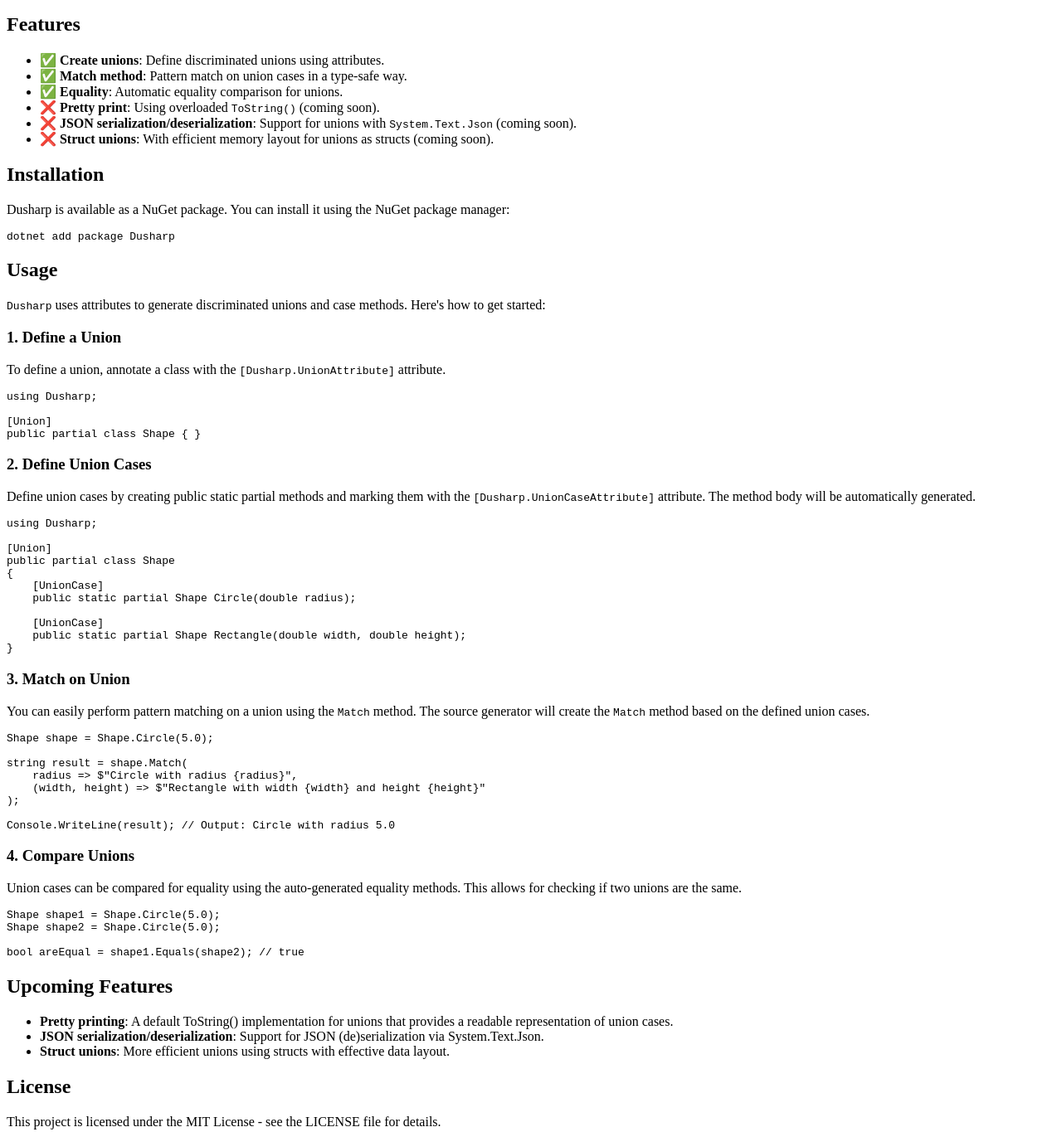
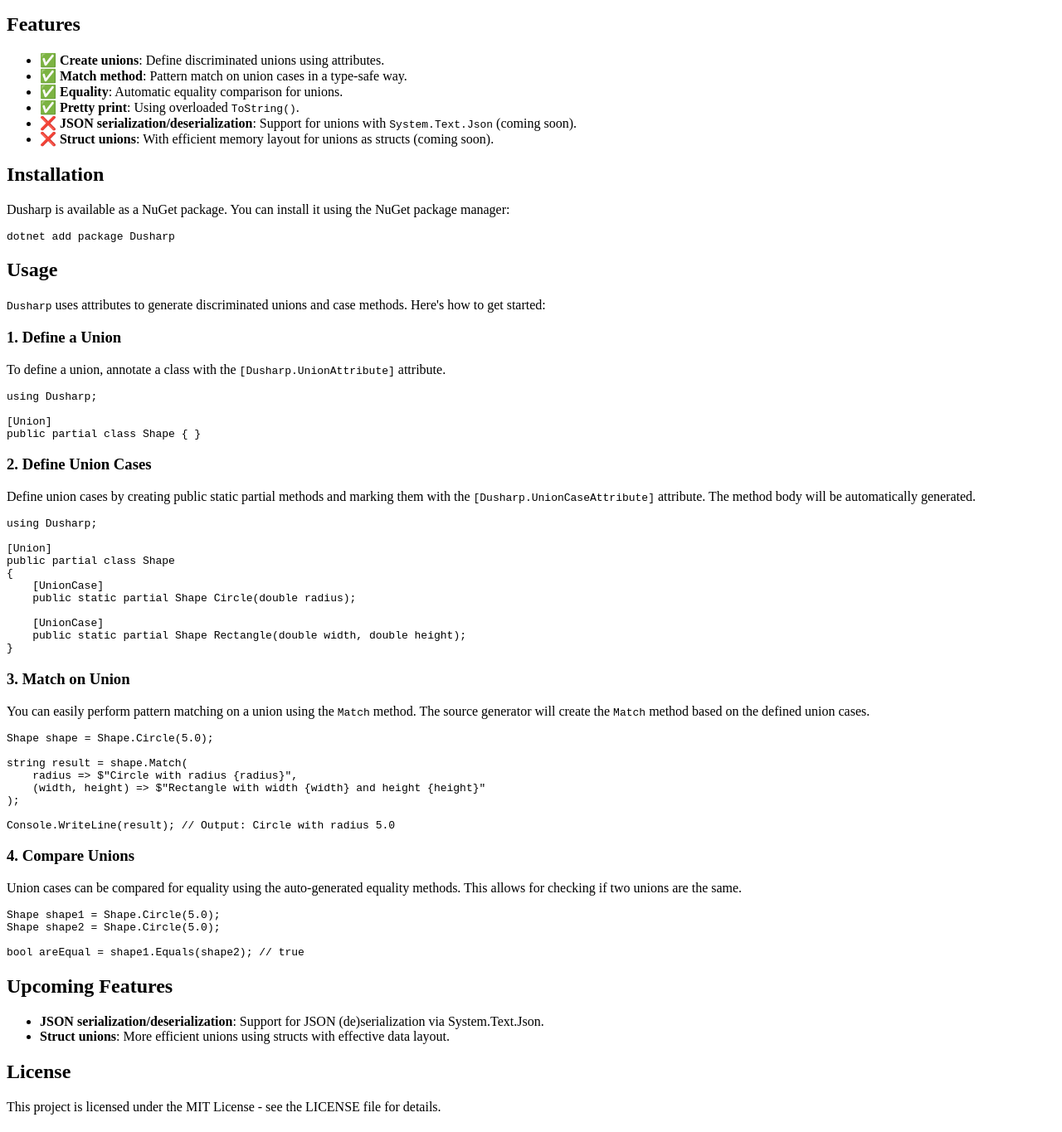
Before and after one commit to kolebynov/Dusharp, a plain HTML site: page index.html in a window 1280 px wide. Shown: the part 440-1805 px from the top of the page at 83% size. Drawn offline with Linux system fonts and the light colour scheme.

Commit message:
fix: Update index.html

```diff
--- a/index.html
+++ b/index.html
@@ -26,7 +26,7 @@
         <li>✅ <strong>Create unions</strong>: Define discriminated unions using attributes.</li>
         <li>✅ <strong>Match method</strong>: Pattern match on union cases in a type-safe way.</li>
         <li>✅ <strong>Equality</strong>: Automatic equality comparison for unions.</li>
-        <li>❌ <strong>Pretty print</strong>: Using overloaded <code>ToString()</code> (coming soon).</li>
+        <li>✅ <strong>Pretty print</strong>: Using overloaded <code>ToString()</code>.</li>
         <li>❌ <strong>JSON serialization/deserialization</strong>: Support for unions with <code>System.Text.Json</code>
             (coming soon).</li>
         <li>❌ <strong>Struct unions</strong>: With efficient memory layout for unions as structs (coming soon).</li>
@@ -84,8 +84,6 @@ bool areEqual = shape1.Equals(shape2); // true
 </code></pre>
     <h2 id="upcoming-features">Upcoming Features</h2>
     <ul>
-        <li><strong>Pretty printing</strong>: A default ToString() implementation for unions that provides a readable
-            representation of union cases.</li>
         <li><strong>JSON serialization/deserialization</strong>: Support for JSON (de)serialization via
             System.Text.Json.
         </li>
```
